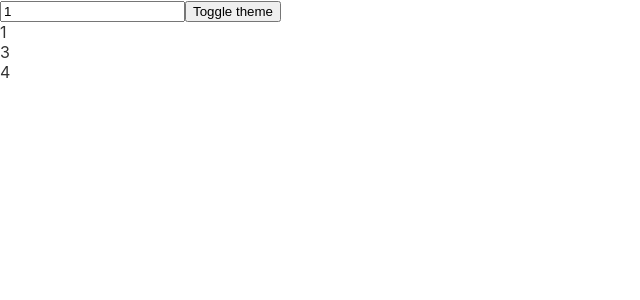
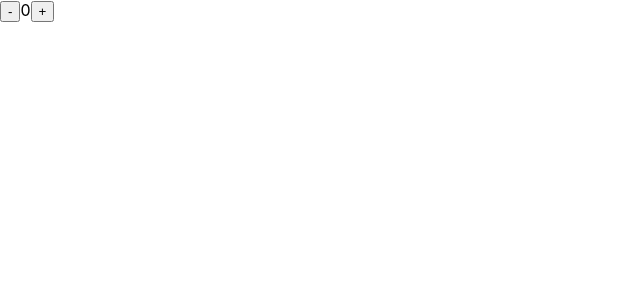
Before and after one commit to thanhlongnguyen140499/React-other-hooks, a React (Create React App) app: page / in a window 1280 px wide. Shown: the top 300 px of the page, without its empty margins (0-640 px from the left). Built offline with nearby package versions, Linux system fonts and the light colour scheme.

Commit message:
dev: update - first example with useReducer

```diff
--- a/src/App.js
+++ b/src/App.js
@@ -1,35 +1,43 @@
 import logo from "./logo.svg";
 import "./App.css";
-import { useCallback, useMemo, useState } from "react";
+import { useCallback, useMemo, useReducer, useState } from "react";
 import List from "./List";
 
+const ACTIONS = {
+  INCREMENT: "increment",
+  DECREMENT: "decrement",
+};
+
+const reducer = (state, action) => {
+  switch (action.type) {
+    case ACTIONS.INCREMENT:
+      return { count: state.count + 1 };
+    case ACTIONS.DECREMENT:
+      return { count: state.count - 1 };
+    default:
+      return state;
+  }
+};
+
 function App() {
-  const [dark, setDark] = useState(false);
-  const [number, setNumber] = useState(1);
+  const [state, dispatch] = useReducer(reducer, { count: 0 });
+  // const [count, setCount] = useState(0);
 
-  const theme = {
-    backgroundColor: dark ? "#333" : "#FFF",
-    color: dark ? "#FFF" : "#333",
+  const increment = () => {
+    // setCount((prevCount) => prevCount + 1);
+    dispatch({ type: ACTIONS.INCREMENT });
   };
 
-  const getItems = useCallback(
-    (incrementor) => {
-      return [number, number + 1 + incrementor, number + 2 + incrementor];
-    },
-    [number]
-  );
+  const decrement = () => {
+    // setCount((prevCount) => prevCount - 1);
+    dispatch({ type: ACTIONS.DECREMENT });
+  };
 
   return (
-    <div style={theme}>
-      <input
-        type="number"
-        value={number}
-        onChange={(e) => setNumber(parseInt(e.target.value))}
-      />
-      <button onClick={() => setDark((prevDark) => !prevDark)}>
-        Toggle theme
-      </button>
-      <List getItems={getItems} />
+    <div>
+      <button onClick={decrement}>-</button>
+      <span>{state.count}</span>
+      <button onClick={increment}>+</button>
     </div>
   );
 }
```
